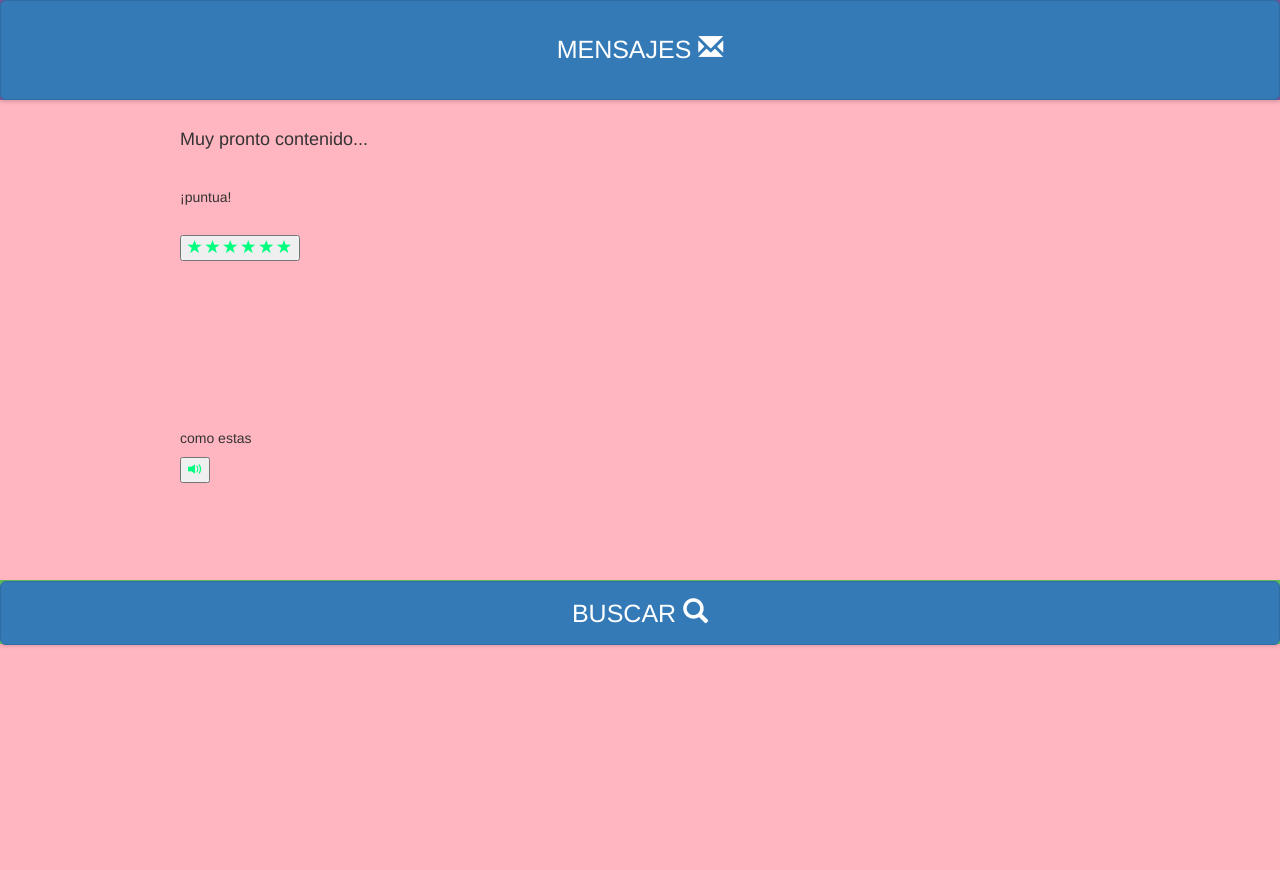
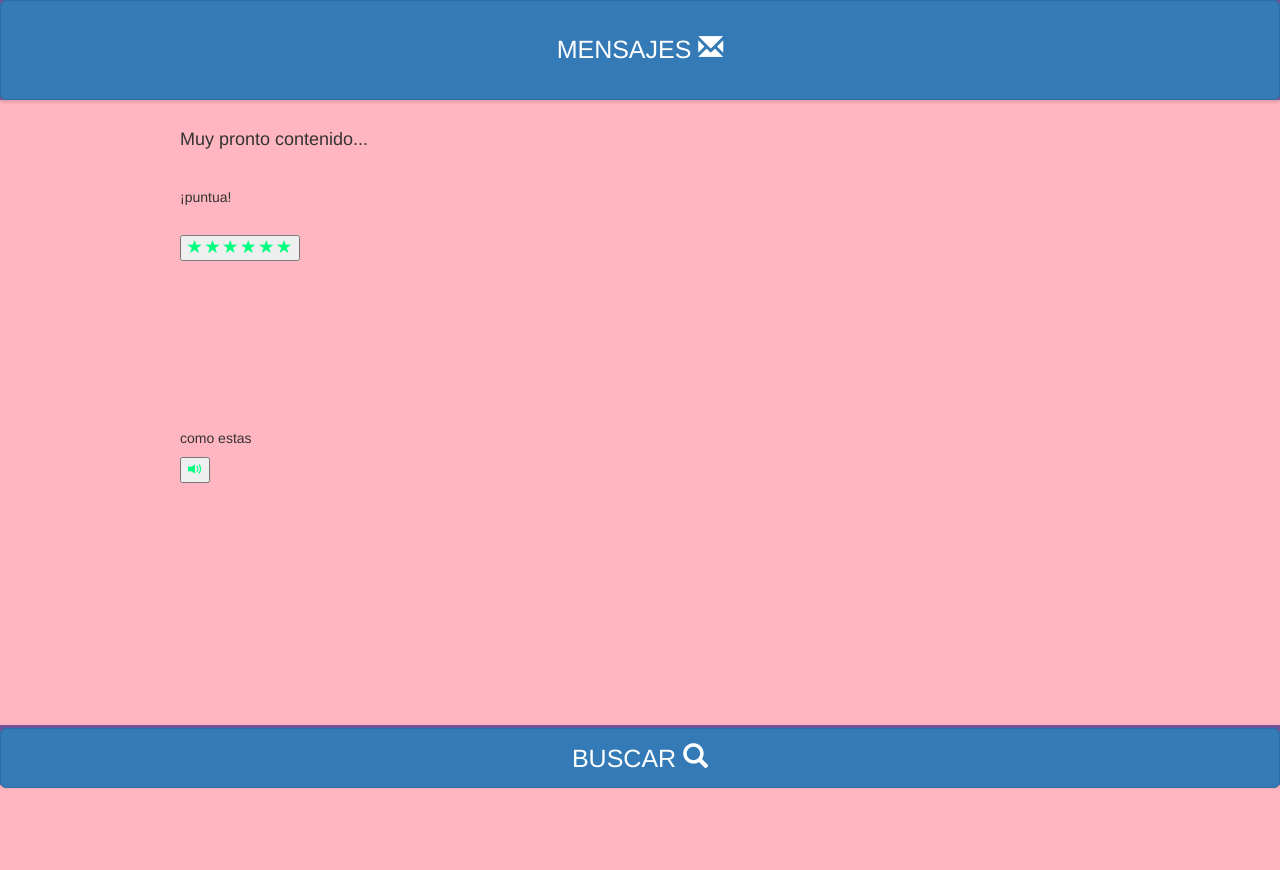
Before and after one commit to FalconJ/Zoombeeu, a PHP site: page /mensajes.html in a window 1280 px wide; the page is wider, and only the part inside the window is pictured. Run offline with PHP 8.4, Linux system fonts and the light colour scheme.

Commit message:
cambio de footer

```diff
--- a/css/zoombeeu.css
+++ b/css/zoombeeu.css
@@ -153,3 +153,12 @@ section {
 section {
     padding: 250px 0;
 }
+
+.footer {
+    background-color: #6f5499;
+    bottom: 0;
+    height: 60px;
+    position: absolute;
+    width: 100%;
+    top: 725px;
+}
```
Also changed, not shown: profile.html (+16 -7 lines).
